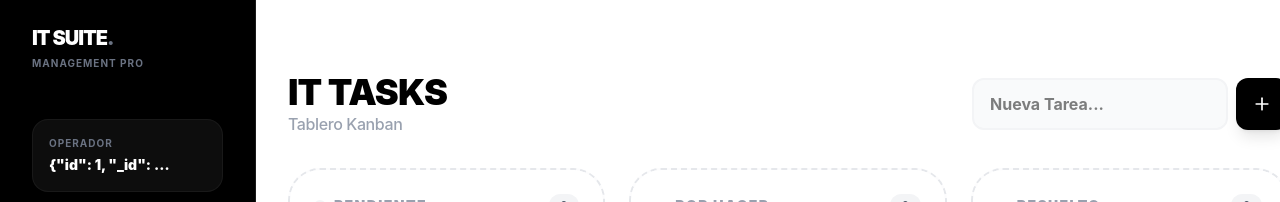
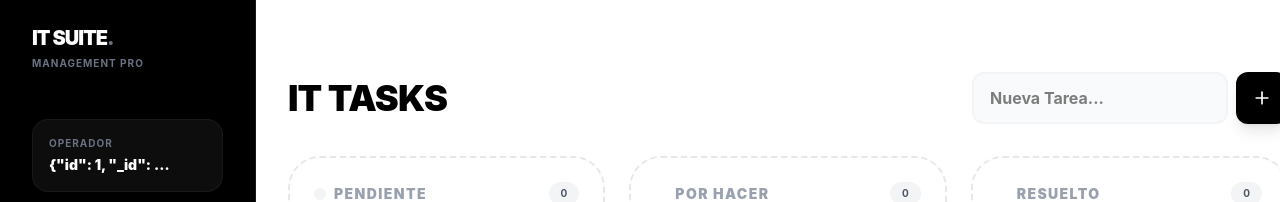
Before and after one commit to ErwinPlaza064/inventario-app, a Next.js app: page / in a window 1280 px wide. Shown: the top 202 px of the page. Built offline with nearby package versions, Linux system fonts and the light colour scheme; no server answers; sample sign-in values are in the browser's storage.

Commit message:
feat: implement a Kanban board page for task management with CRUD operations and drag-and-drop functionality.

```diff
--- a/app/page.tsx
+++ b/app/page.tsx
@@ -126,7 +126,6 @@ export default function TareasPage() {
       <header className="mb-6 lg:mb-8 flex flex-col lg:flex-row justify-between items-start lg:items-center gap-4">
         <div>
           <h1 className="text-3xl lg:text-4xl font-black text-black tracking-tight uppercase">IT TASKS</h1>
-          <p className="text-gray-400 font-medium tracking-tight text-sm lg:text-base">Tablero Kanban</p>
         </div>
         <div className="flex gap-2 w-full lg:w-auto">
           <input
```
